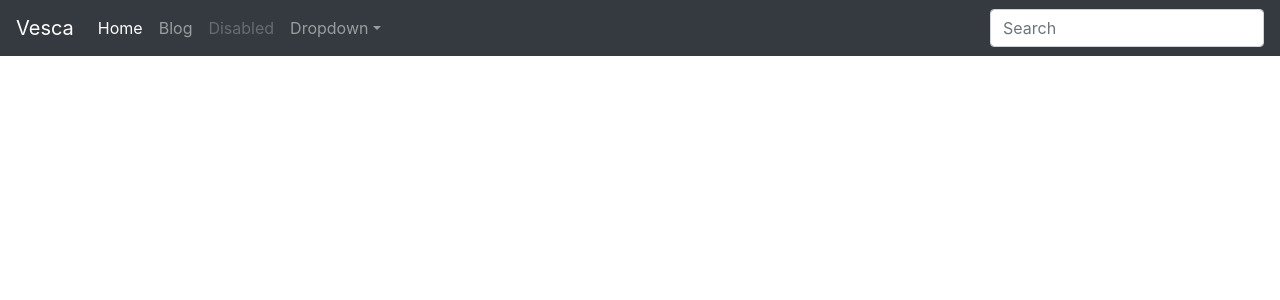
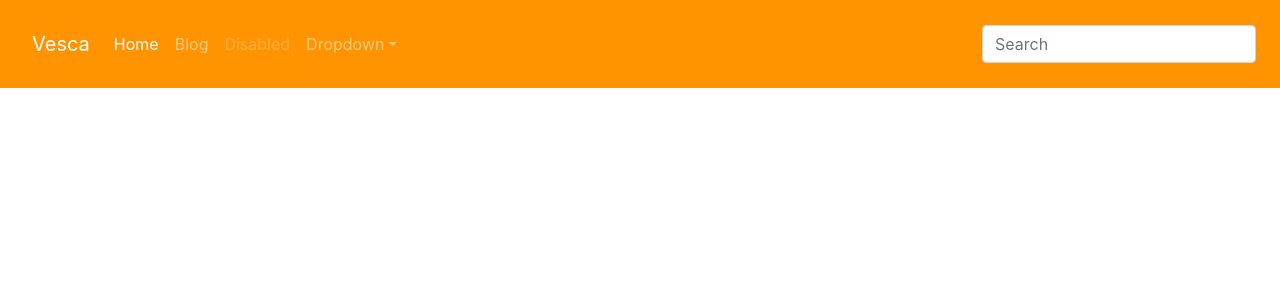
Before and after one commit to aquaerius/tryTen, a Django app: template src/home/templates/home/index.html in a window 1280 px wide. Shown: the top 300 px of the page. Run offline with Django 3.2, Linux system fonts and the light colour scheme; the template is opened without the code that fills it, so the values that code supplies are empty; some libraries are stand-ins or nearby versions.

Commit message:
Update navigation.html

```diff
--- a/src/home/templates/home/navigation.html
+++ b/src/home/templates/home/navigation.html
@@ -1,6 +1,6 @@
 {% extends 'home/base.html' %}
 {% block nav %}
-<nav class="navbar navbar-expand-sm navbar-dark bg-dark">
+<nav class="page-header navbar navbar-expand-sm navbar-dark bg-dark">
   <a class="navbar-brand" href="#">Vesca</a>
   <button class="navbar-toggler" type="button" data-toggle="collapse" data-target="#navbarsExample03" aria-controls="navbarsExample03" aria-expanded="false" aria-label="Toggle navigation">
     <span class="navbar-toggler-icon"></span>
```
